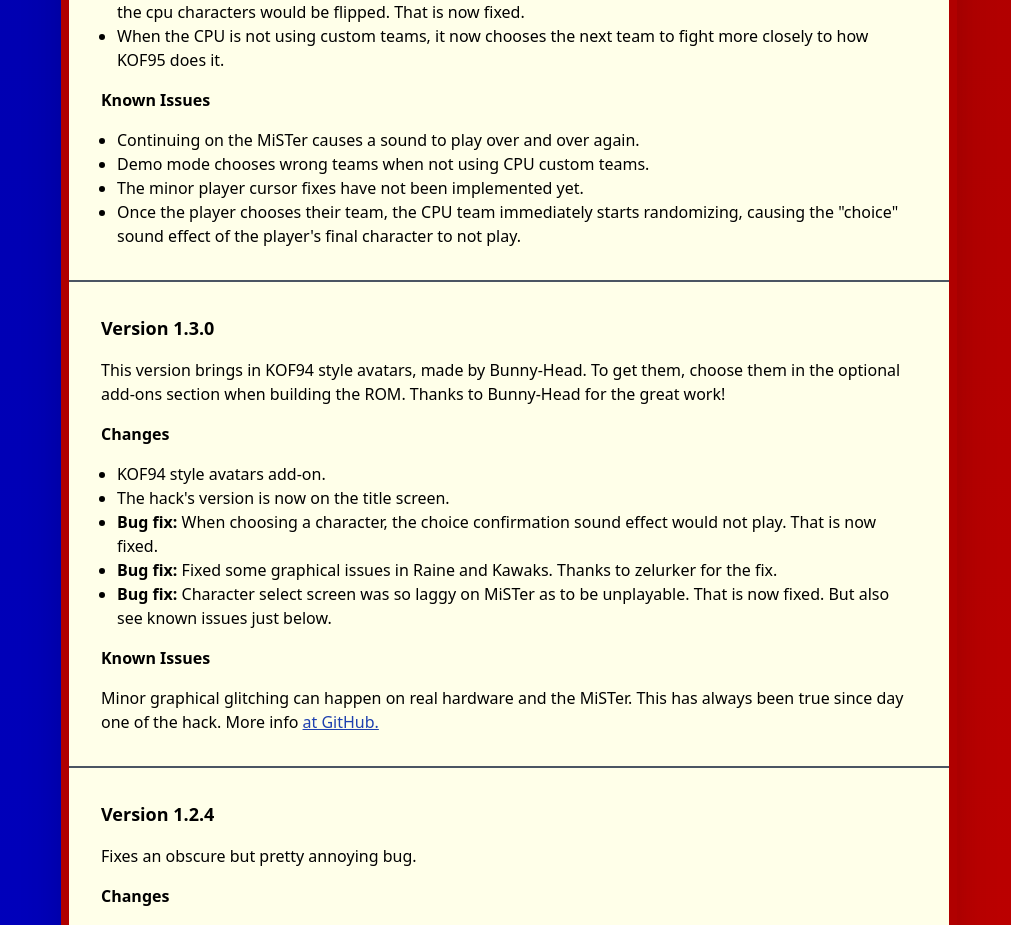
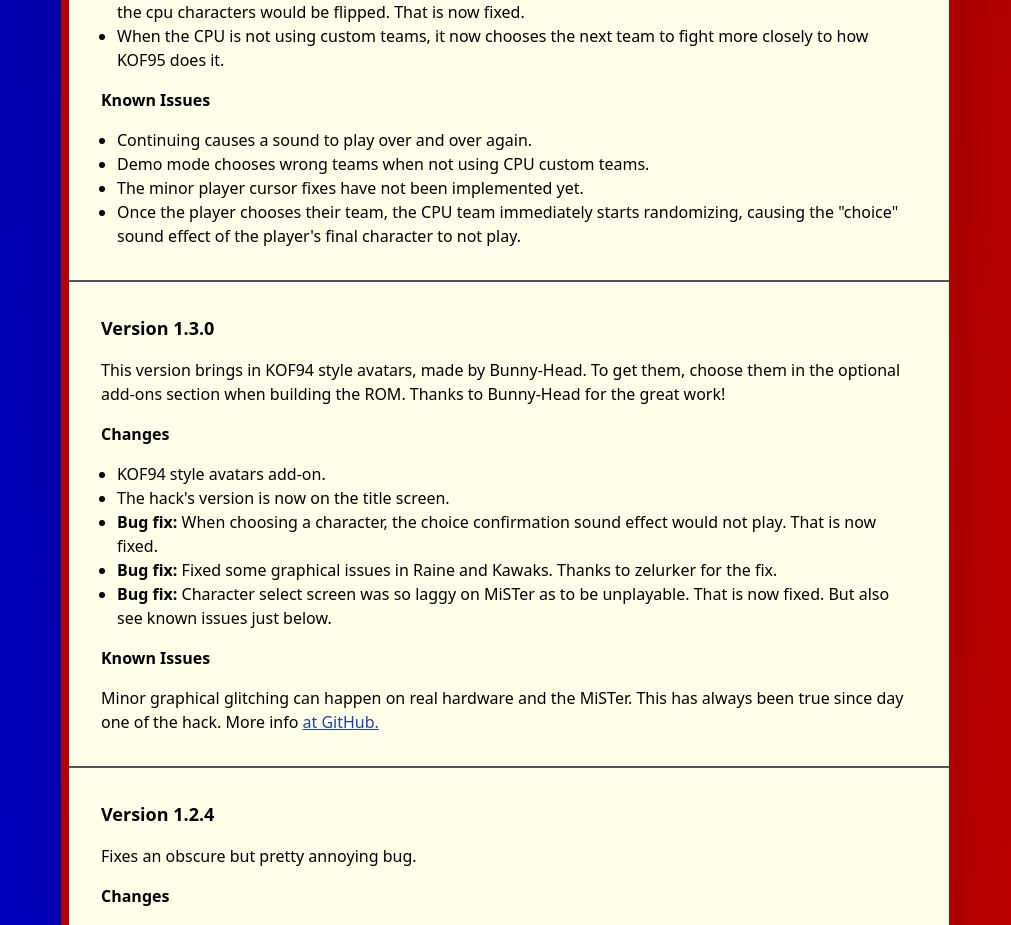
Before and after one commit to city41/neorh, a Next.js app: page / in a window 1280 px wide. Shown: the part 3627-4552 px from the top of the page, without its empty margins (131-1142 px from the left). Built offline with nearby package versions, Linux system fonts and the light colour scheme.

Commit message:
continuing issue is not mister specific

```diff
--- a/src/components/IndexPage/IndexPage.tsx
+++ b/src/components/IndexPage/IndexPage.tsx
@@ -214,10 +214,7 @@
           </ul>
           <h4 className="heading font-bold py-4">Known Issues</h4>
           <ul className="list-disc ml-4">
-            <li>
-              Continuing on the MiSTer causes a sound to play over and over
-              again.
-            </li>
+            <li>Continuing causes a sound to play over and over again.</li>
             <li>
               Demo mode chooses wrong teams when not using CPU custom teams.
             </li>
```
